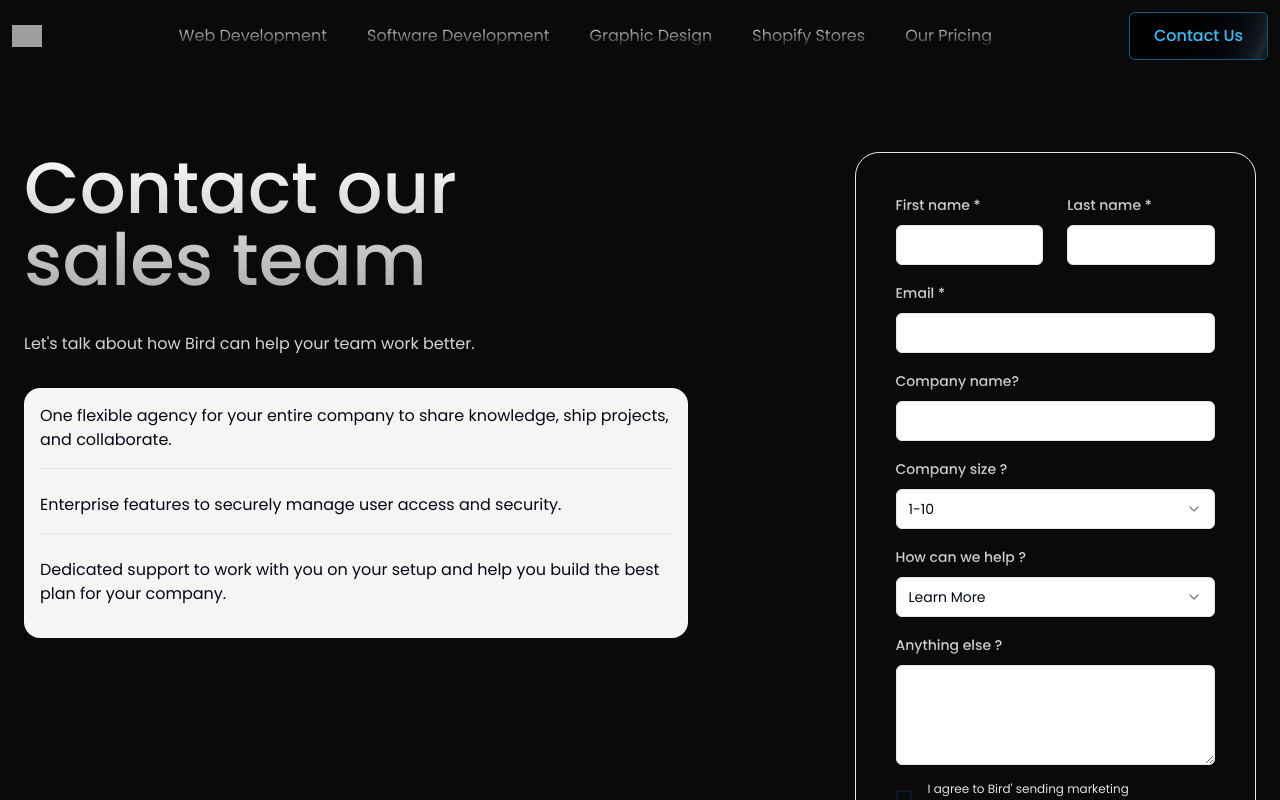
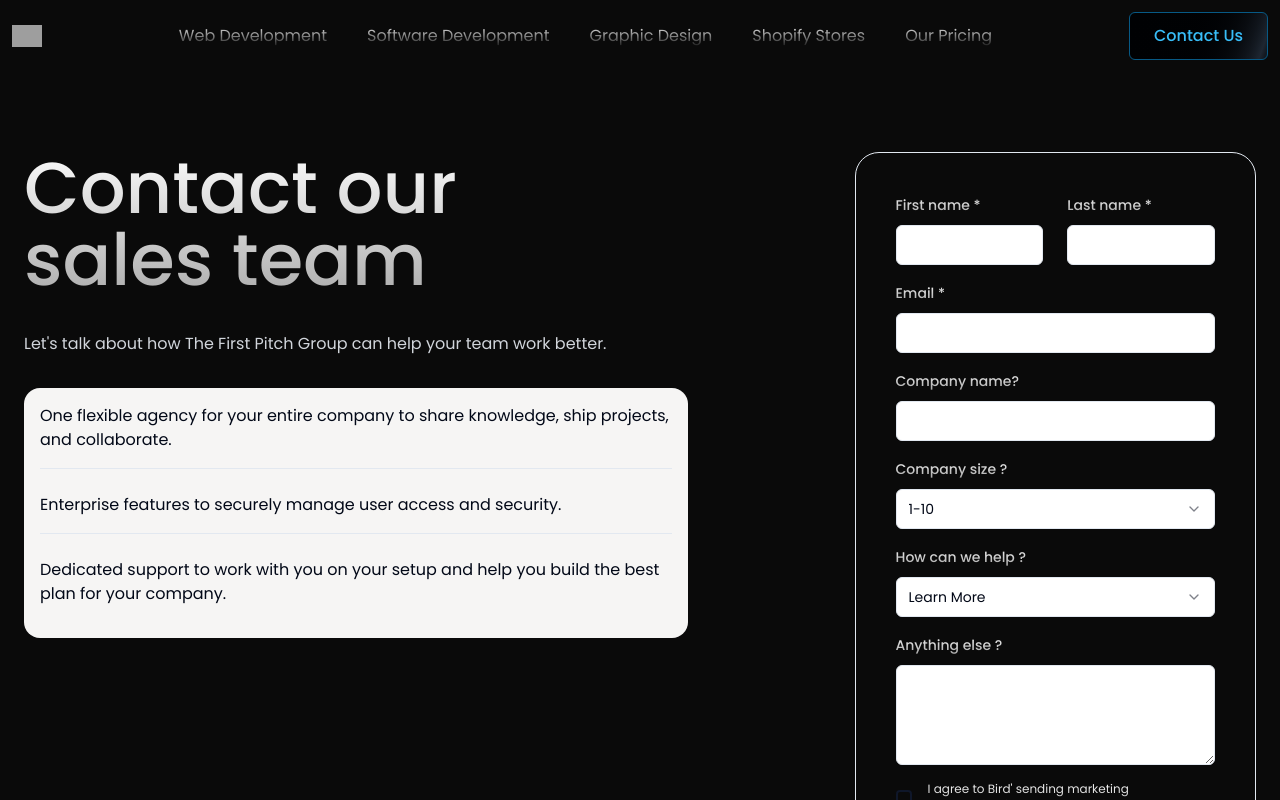
Before and after one commit to fredbanda/tfpg, a Next.js app: page /contact in a window 1280 px wide. Shown: the top 800 px of the page. Built offline with nearby package versions, Linux system fonts and the light colour scheme; grey boxes are pictures that could not be loaded.

Commit message:
Update page.tsx
Checking refresh

```diff
--- a/app/contact/page.tsx
+++ b/app/contact/page.tsx
@@ -144,7 +144,7 @@ export default function ContactForm() {
               text-gray-300
                     "
           >
-            Let&apos;s talk about how Bird can help your team work better.
+            Let&apos;s talk about how The First Pitch Group can help your team work better.
           </div>
 
           <div className="bg-[#f6f5f4] md:w-4/5 space-y-6 p-4 rounded-2xl my-4 hidden md:flex md:flex-col">
```
